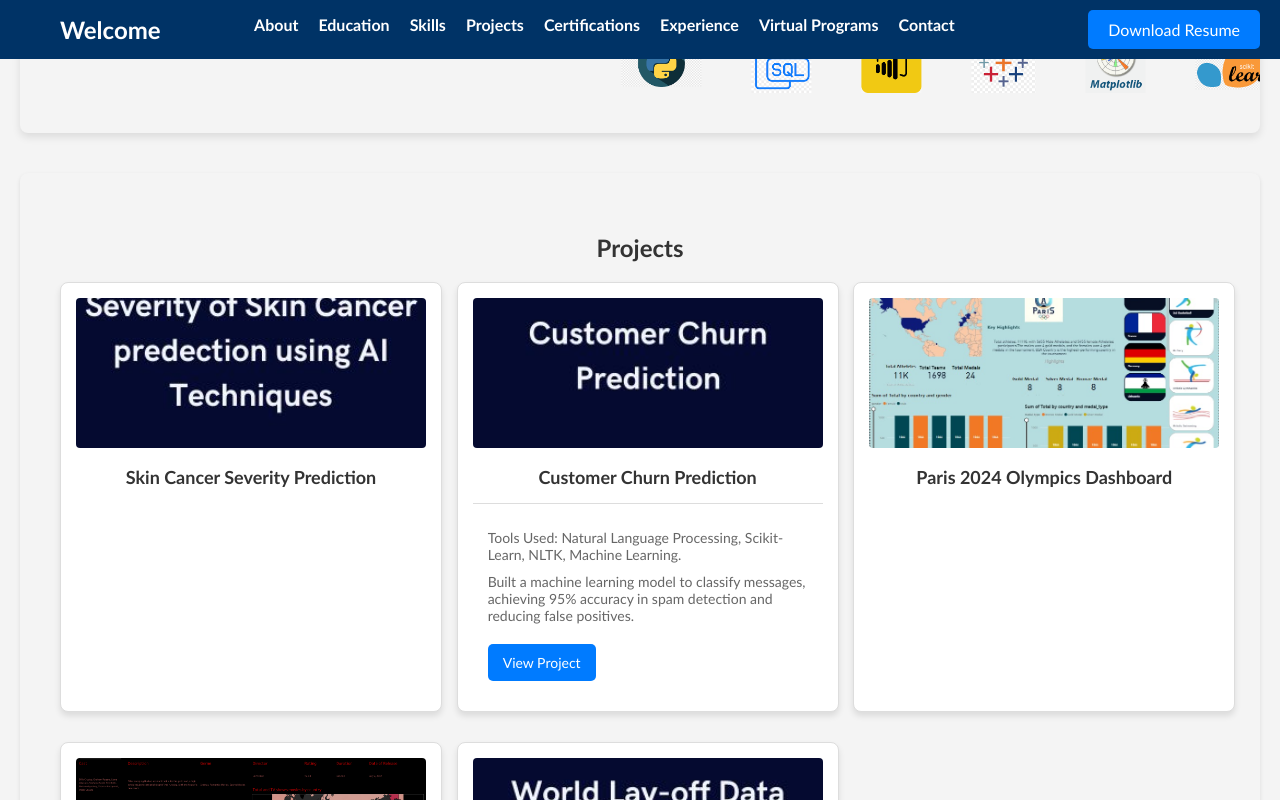
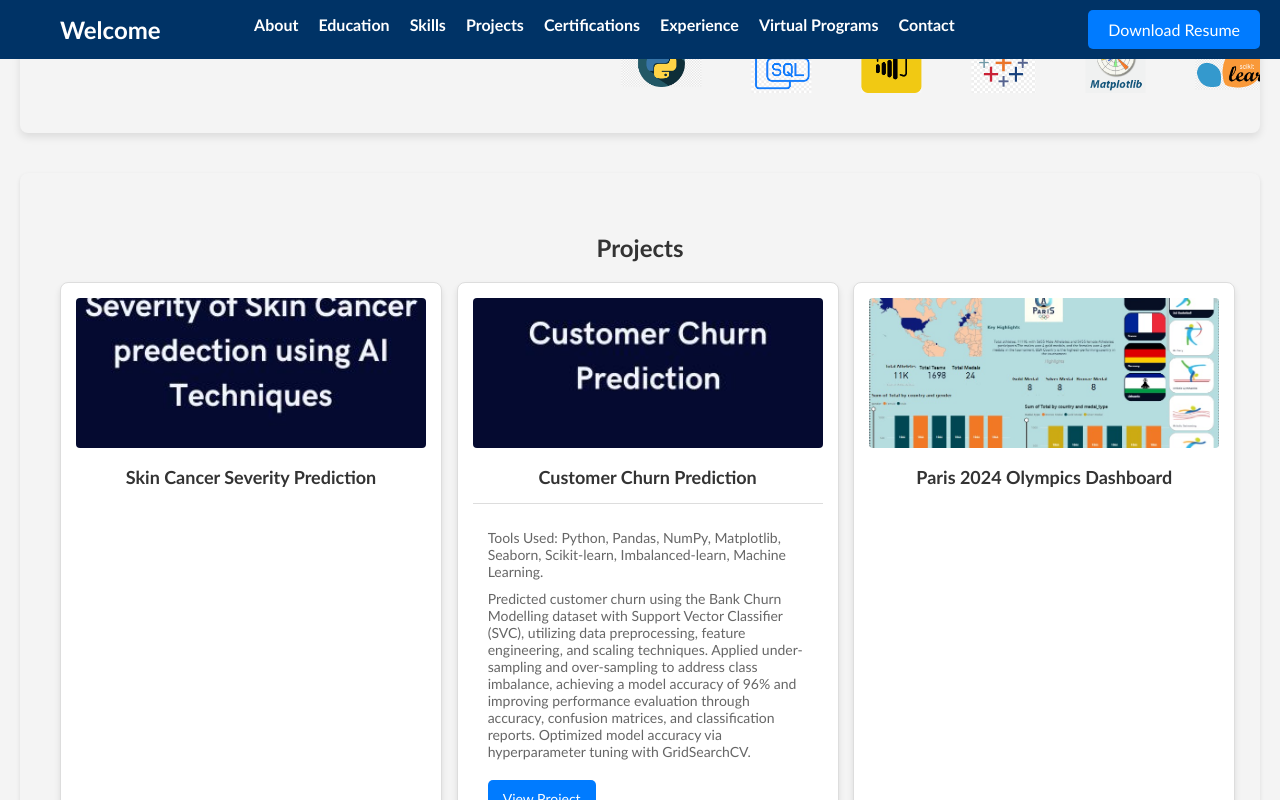
Before and after one commit to dhavasakthis/my-portfolio, a plain HTML site: page index.html in a window 1280 px wide. Both pictures are taken after a click on the element "Customer Churn Prediction". Shown: the part 1872-2672 px from the top of the page. Drawn offline with Linux system fonts and the light colour scheme.

Commit message:
Update index.html

```diff
--- a/index.html
+++ b/index.html
@@ -126,9 +126,11 @@
                     <img src="ccp.jpg" alt="Customer Churn Prediction">
                     <h3>Customer Churn Prediction</h3>
                     <div class="project-details">
-                        <p>Tools Used: Natural Language Processing, Scikit-Learn, NLTK, Machine Learning.</p>
-                        <p>Built a machine learning model to classify messages, achieving 95% accuracy in spam detection and reducing false positives.</p>
-                        <a href="https://link-to-customer-churn-project" target="_blank">View Project</a>
+                        <p>Tools Used: Python, Pandas, NumPy, Matplotlib, Seaborn, Scikit-learn, Imbalanced-learn, Machine Learning.</p>
+                        <p>Predicted customer churn using the Bank Churn Modelling dataset with Support Vector Classifier (SVC), utilizing data preprocessing, feature engineering, and scaling techniques.
+Applied under-sampling and over-sampling to address class imbalance, achieving a model accuracy of 96% and improving performance evaluation through accuracy, confusion matrices, and classification reports.
+Optimized model accuracy via hyperparameter tuning with GridSearchCV.</p>
+                        <a href="https://github.com/dhavasakthis/Churn-Prediction" target="_blank">View Project</a>
                     </div>
                 </div>
                 <div class="project-thumbnail" onclick="toggleDetails(this)">
```
